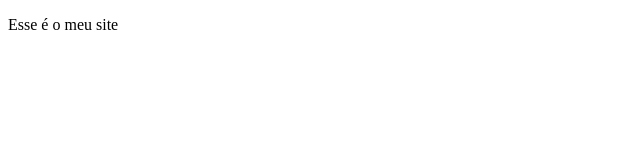
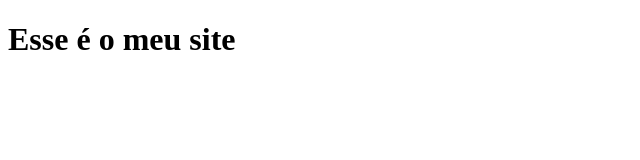
Before and after one commit to raveras-dev/site-, a plain HTML site: page index.html in a window 1280 px wide. Shown: the whole page, without its empty margins (0-640 px from the left). Drawn offline with Linux system fonts and the light colour scheme.

Commit message:
Inclusão do título

```diff
--- a/index.html
+++ b/index.html
@@ -7,6 +7,6 @@
     <title>Teste site</title>
 </head>
 <body>
-    <p>Esse é o meu site</p>
+    <h1>Esse é o meu site</h1>
 </body>
 </html>
```
